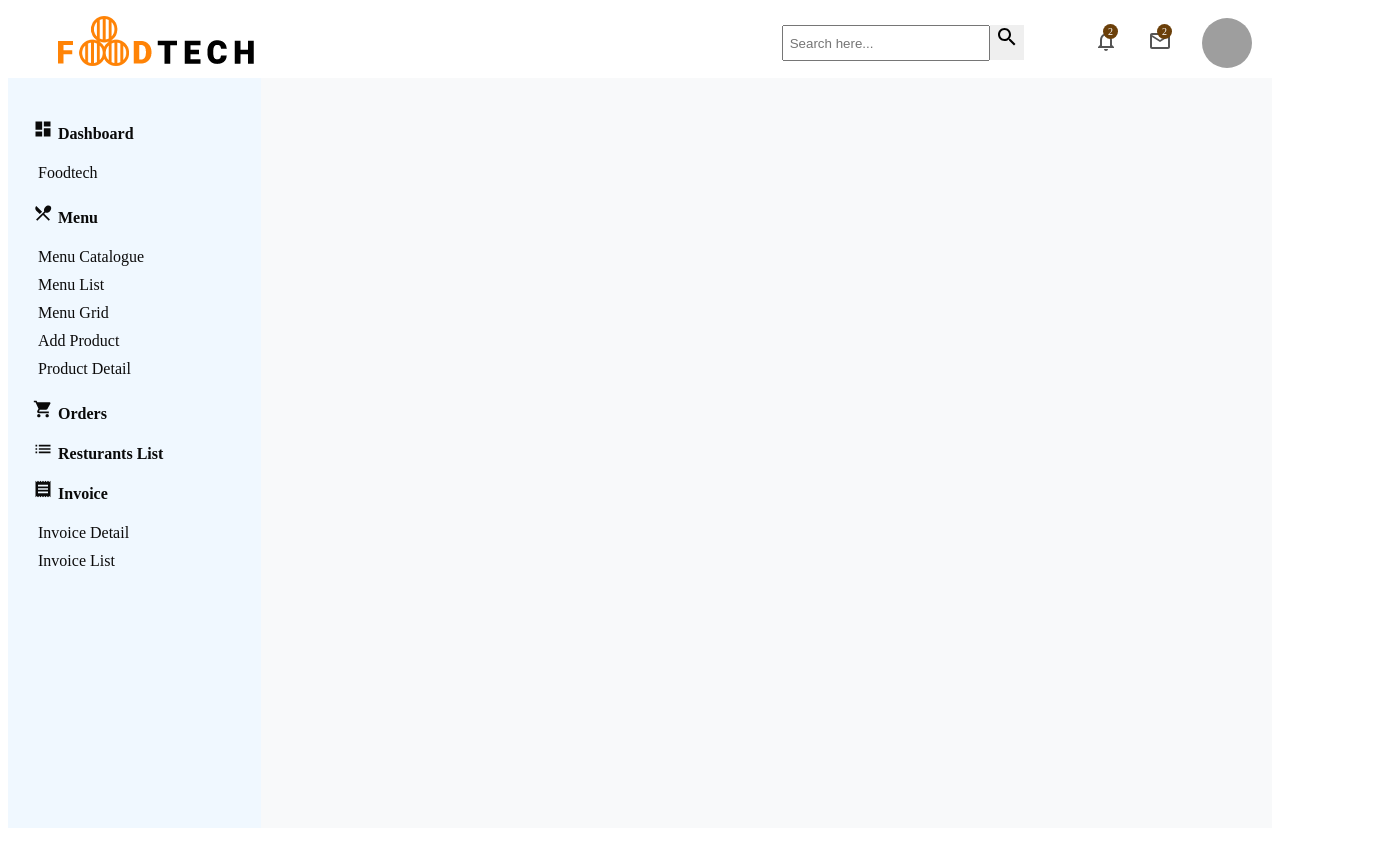
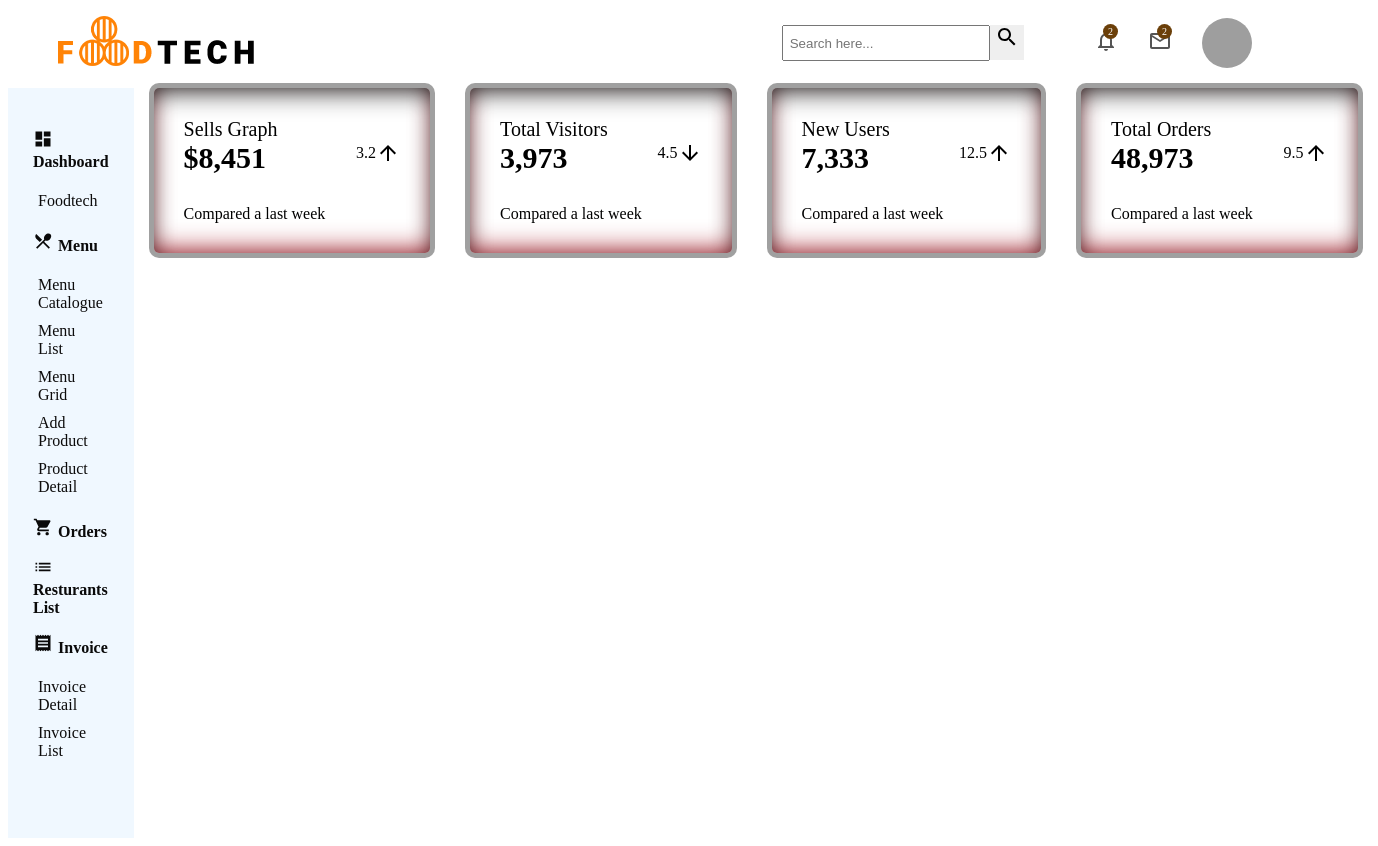
Before and after one commit to deshanvimukthi-1999/React-Dashboard, a React (Create React App) app: page / in a window 1280 px wide. Shown: the whole page, 1378 px wide, since content can reach past the window. Built offline with nearby package versions, Linux system fonts and the light colour scheme; grey boxes are pictures that could not be loaded.

Commit message:
Upload home page

```diff
--- a/src/App.css
+++ b/src/App.css
@@ -1,8 +1,4 @@
-.container{
+.container {
   display: flex;
+  margin-top: 10px;
 }
-
-.others{
-  flex: 4;
-  background-color: #f8f9fa;
-}
--- a/src/App.js
+++ b/src/App.js
@@ -2,6 +2,7 @@ import React from 'react';
 import './App.css';
 import Topbar from './components/Topbar/Topbar';
 import Sidebar from './components/Sidebar/Sidebar';
+import Home from './components/Pages/Home';
 
 
 function App() {
@@ -10,7 +11,7 @@ function App() {
       <Topbar />
       <div className="container">
         <Sidebar />
-        <div className="others"> </div>
+        < Home />
       </div>
 
     </div>
--- /dev/null
+++ b/src/components/Infofeachers/Feature.jsx
@@ -0,0 +1,53 @@
+import React from 'react'
+import {ArrowUpward, ArrowDownward} from '@material-ui/icons';
+import "./feature.css";
+
+export default function Feature() {
+    return (
+        <div className="feature">
+             <div className="featureItem">
+                <span className="featureTitle">Sells Graph</span>
+                <div className="featureMoney">
+                <span className="Money">$8,451</span>
+                <span className="moneyRate">
+                    3.2 <ArrowUpward />
+                </span>
+                </div>
+                <span className="featureSub">Compared a last week</span>
+            </div>
+
+            <div className="featureItem">
+                <span className="featureTitle">Total Visitors</span>
+                <div className="featureMoney">
+                <span className="Money">3,973</span>
+                <span className="moneyRate">
+                   4.5< ArrowDownward />
+                </span>
+                </div>
+                <span className="featureSub">Compared a last week</span>
+            </div>
+
+            <div className="featureItem">
+                <span className="featureTitle">New Users</span>
+                <div className="featureMoney">
+                <span className="Money">7,333</span>
+                <span className="moneyRate">
+                    12.5 <ArrowUpward  />
+                </span>
+                </div>
+                <span className="featureSub">Compared a last week</span>
+            </div>
+
+            <div className="featureItem">
+                <span className="featureTitle">Total Orders </span>
+                <div className="featureMoney">
+                <span className="Money">48,973</span>
+                <span className="moneyRate">
+                   9.5<ArrowUpward />
+                </span>
+                </div>
+                <span className="featureSub">Compared a last week</span>
+            </div>
+        </div>
+    )
+}
--- /dev/null
+++ b/src/components/Infofeachers/feature.css
@@ -0,0 +1,36 @@
+.feature {
+  width: 100%;
+  display: flex;
+  justify-content: space-between;
+}
+.featureItem {
+  flex: 1;
+  margin: 0px 20px;
+  padding: 30px;
+  border-radius: 5px;
+  cursor: pointer;
+  -webkit-box-shadow: 0px 0px 0px 5px #a0a0a0, inset 0px 10px 27px -8px #141414,
+    inset 0px -10px 27px -8px #a31925, 4px 4px 22px -2px rgba(0, 0, 0, 0);
+  box-shadow: 0px 0px 0px 5px #a0a0a0, inset 0px 10px 27px -8px #141414,
+    inset 0px -10px 27px -8px #a31925, 4px 4px 22px -2px rgba(0, 0, 0, 0);
+}
+.featureTitle {
+  font-size: 20px;
+}
+
+.featureMoney {
+  margin: 10px opx;
+  display: flex;
+  align-items: c\;;
+}
+.Money {
+  font-size: 30px;
+  font-weight: 600;
+}
+.moneyRate {
+  display: flex;
+  align-items: center;
+  margin-left: 90px;
+  margin-bottom: 40px;
+  border-radius: 10;
+}
--- /dev/null
+++ b/src/components/Pages/Home.jsx
@@ -0,0 +1,11 @@
+import Feature from "../Infofeachers/Feature";
+import "./home.css";
+
+
+export default function Home() {
+    return (
+        <div className="home">
+           <Feature />
+        </div>
+    )
+}
--- /dev/null
+++ b/src/components/Pages/home.css
@@ -0,0 +1,3 @@
+.home {
+  flex: 4;
+}
```
